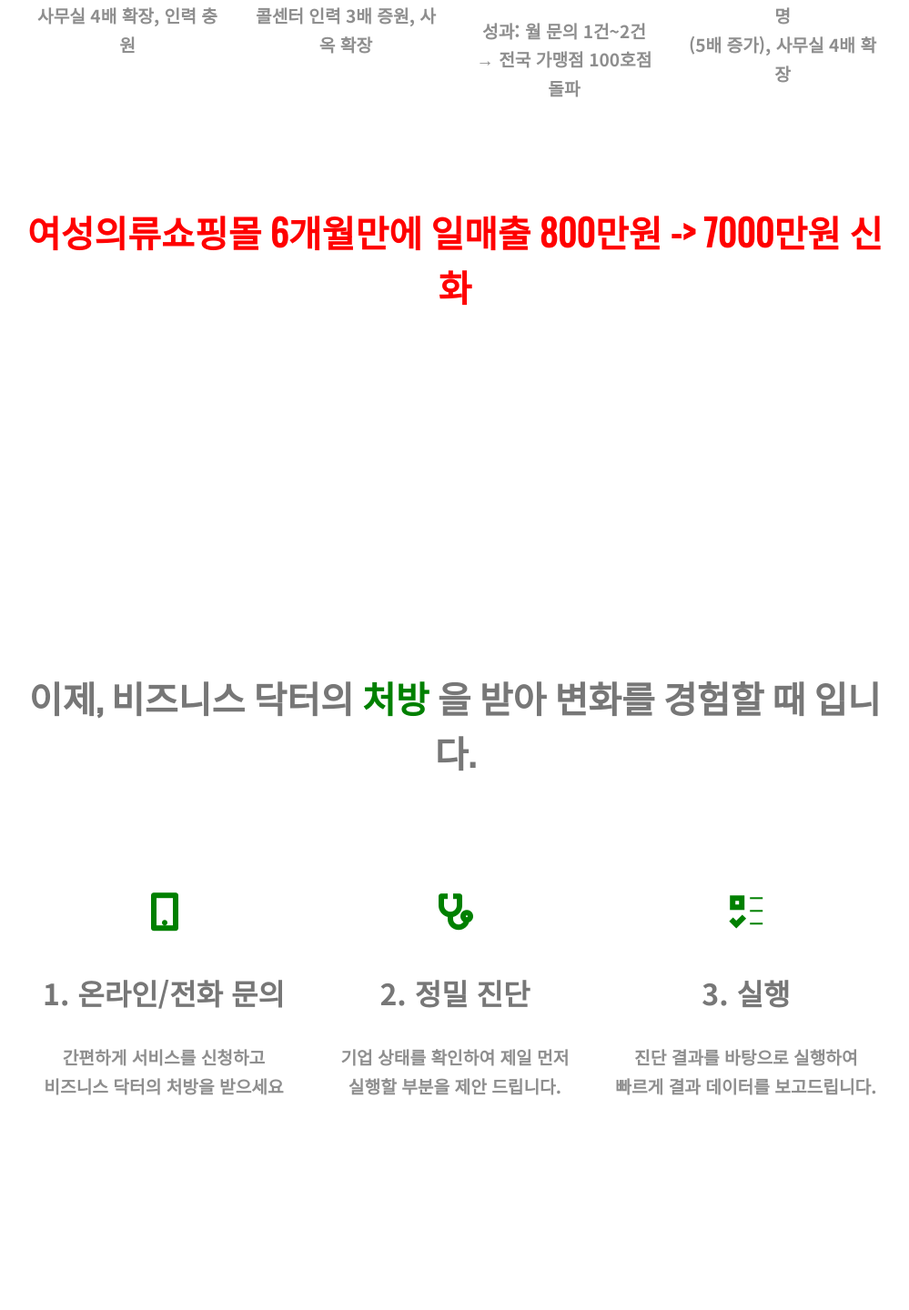
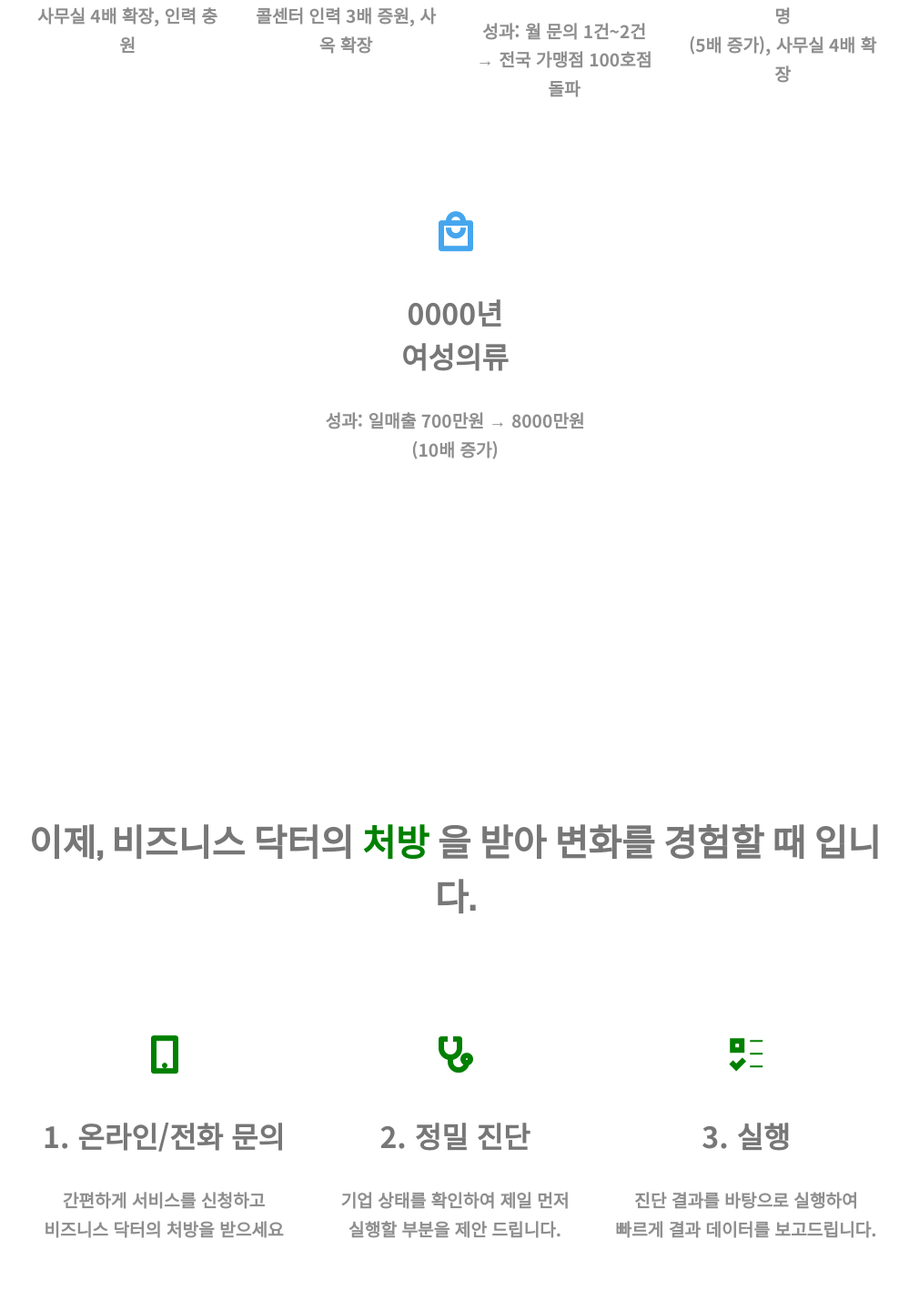
Before and after one commit to azadoes2021/bdoctor, a Django app: page / in a window 1280 px wide. Shown: the part 4378-5818 px from the top of the page at 91% size, without its empty margins (140-1139 px from the left). Run offline with Django 5.2, Linux system fonts and the light colour scheme; some libraries are stand-ins or nearby versions; some web fonts are replaced.

Commit message:
first commit

```diff
--- a/base/templates/home.html
+++ b/base/templates/home.html
@@ -432,7 +432,11 @@ a {
 											<h3>2012년 <br> 금융/대출</h3>
 											<p>성과: 직원 수 4명 → 20명 <br> (5배 증가),  사무실 4배 확장</p>
 										</section>
-										<h2 style="color: red;padding:2.5rem 0">여성의류쇼핑몰 <br class="mc"> 6개월만에 일매출 <br class="mc"> 800만원 -> 7000만원 신화 </h2>
+										<section style="width: 100%;">
+											<span class="icon major"><i class="ri-shopping-bag-4-line" style="font-size: 3rem;color: #45a6ee;"></i></span>
+											<h3>0000년 <br> 여성의류</h3>
+											<p>성과: 일매출 700만원 → 8000만원 <br> (10배 증가)</p>
+										</section>
 									</div>
 								</div>
 							</section>
```
